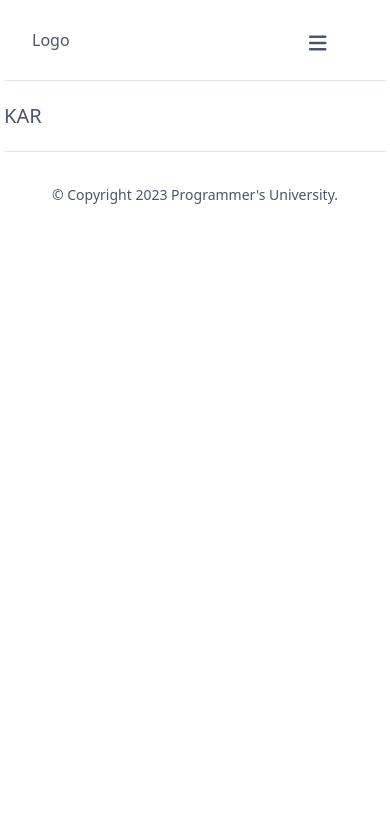
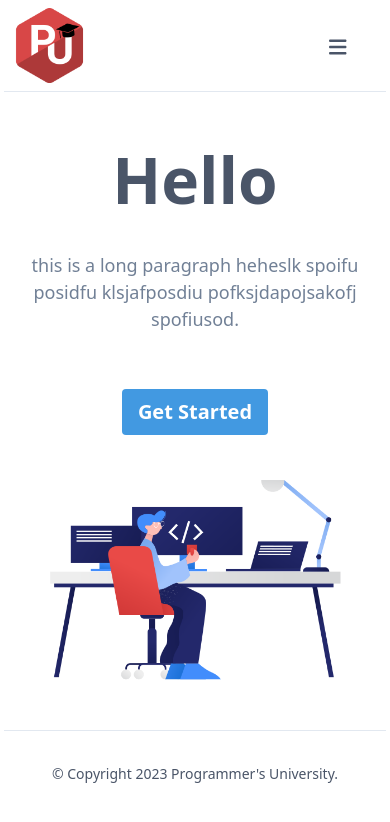
Before and after one commit to davud600/programmers-uni-site-client, a Next.js app: page / in a window 390 px wide. Shown: the top 822 px of the page. Built offline with nearby package versions, Linux system fonts and the light colour scheme.

Commit message:
chore: navbar takes whole screen when opened on mobile, navbar stuff and more responsiveness stuff

```diff
--- a/src/pages/index.tsx
+++ b/src/pages/index.tsx
@@ -1,3 +1,5 @@
+import Image from 'next/image';
+
 import { Meta } from '@/layouts/Meta';
 import { Main } from '@/templates/Main';
 
@@ -11,7 +13,32 @@ const Index = () => {
         />
       }
     >
-      <div>KAR</div>
+      <section className="flex flex-col md:flex-row">
+        <div className="p-5 text-center md:p-14 md:text-start">
+          <div>
+            <span className="text-6xl font-semibold">Hello</span>
+          </div>
+          <div className="w-full text-lg text-gray-600 md:w-1/2">
+            <p className="">
+              this is a long paragraph heheslk spoifu posidfu klsjafposdiu
+              pofksjdapojsakofj spofiusod.
+            </p>
+          </div>
+          <div className="mt-14">
+            <button className="rounded bg-blue-500 py-2 px-4 font-bold text-white hover:bg-blue-700">
+              Get Started
+            </button>
+          </div>
+        </div>
+        <div>
+          <Image
+            width={800}
+            height={1000}
+            src={'/assets/images/background.png'}
+            alt="Not Found"
+          />
+        </div>
+      </section>
     </Main>
   );
 };
--- a/src/templates/Main.tsx
+++ b/src/templates/Main.tsx
@@ -1,8 +1,9 @@
 import { faBars } from '@fortawesome/free-solid-svg-icons';
 import { FontAwesomeIcon } from '@fortawesome/react-fontawesome';
+import Image from 'next/image';
 import Link from 'next/link';
 import type { ReactNode } from 'react';
-import { useRef } from 'react';
+import { useRef, useState } from 'react';
 
 import { AppConfig } from '@/utils/AppConfig';
 
@@ -13,9 +14,12 @@ type IMainProps = {
 
 const Main = (props: IMainProps) => {
   const menu = useRef<any>();
+  const [navbarOpen, setNavbarOpen] = useState(false);
 
   function handleMenuButtonClick() {
+    setNavbarOpen((prev) => !prev);
     menu.current.classList.toggle('hidden');
+    menu.current.classList.toggle('mt-24');
   }
 
   return (
@@ -23,9 +27,16 @@ const Main = (props: IMainProps) => {
       {props.meta}
 
       <div className="mx-auto">
-        <div className="flex justify-between border-b border-gray-300 p-7">
-          <span>Logo</span>
-          <div>
+        <div className="flex justify-between border-b border-gray-300 p-2">
+          <Image
+            className="mb-auto cursor-pointer object-contain"
+            src="/assets/images/logo.png"
+            height={75}
+            width={75}
+            alt="Not Found"
+            quality={100}
+          />
+          <div className="mt-6">
             <div className="flex w-full justify-end pr-7">
               <button
                 className="block h-6 w-6 text-xl md:hidden"
@@ -38,7 +49,7 @@ const Main = (props: IMainProps) => {
               ref={menu}
               className="hidden h-screen w-full flex-col text-end md:flex md:h-auto"
             >
-              <ul className="mt-12 mr-5 flex-wrap gap-5 text-xl md:mt-0 md:flex md:justify-end md:gap-10 lg:gap-20">
+              <ul className="mt-12 mr-5 flex flex-col flex-wrap gap-16 text-2xl md:mt-0 md:flex-row md:justify-end md:gap-10 md:text-xl lg:gap-20">
                 <li>
                   <Link
                     href="/"
@@ -68,7 +79,9 @@ const Main = (props: IMainProps) => {
           </div>
         </div>
 
-        <div className="content py-5 text-xl">{props.children}</div>
+        {!navbarOpen && (
+          <div className="content py-5 text-xl">{props.children}</div>
+        )}
 
         <div className="border-t border-gray-300 py-8 text-center text-sm">
           © Copyright {new Date().getFullYear()} {AppConfig.title}.
```
Also changed, not shown: public/assets/images/background.png (added), public/assets/images/logo.png (added).
